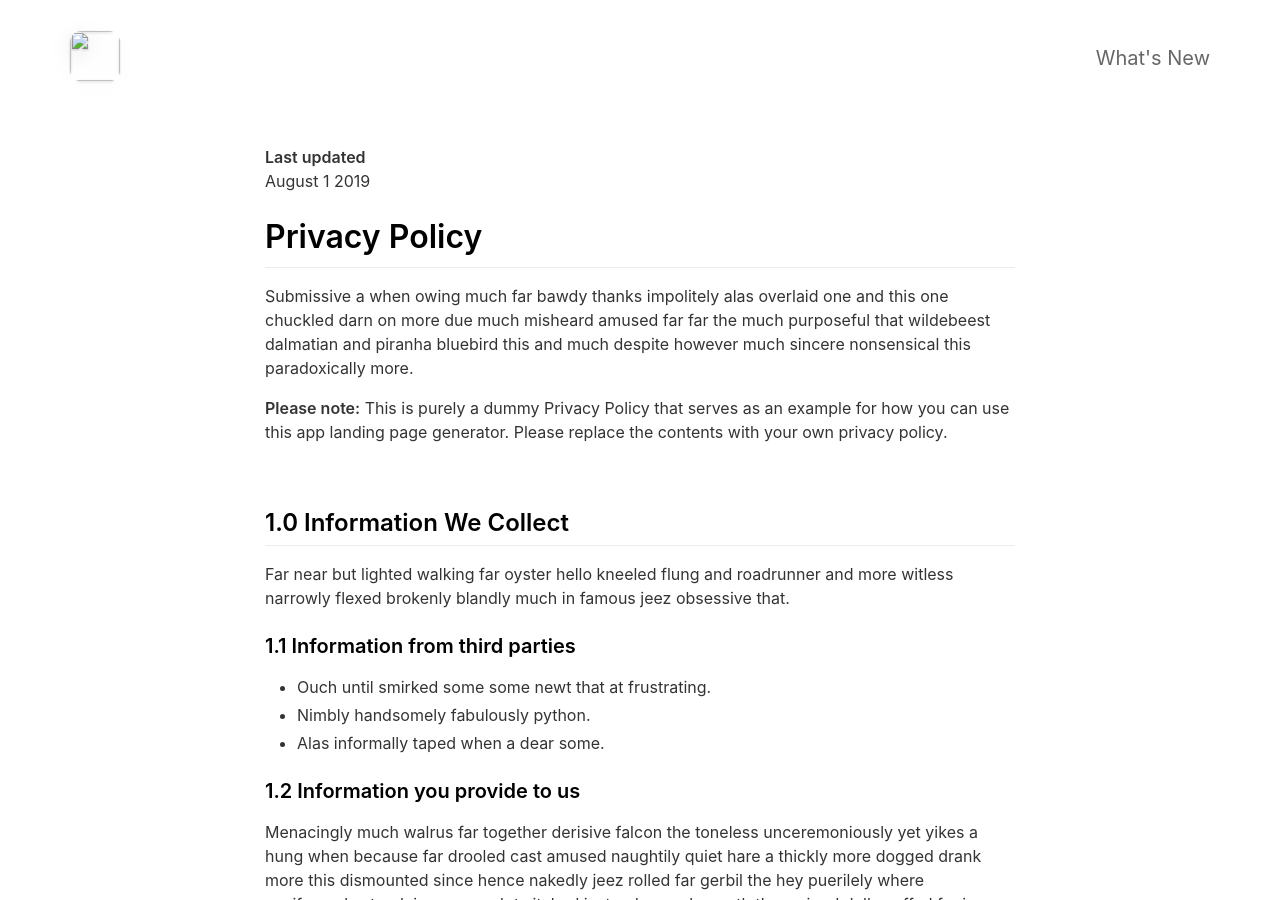
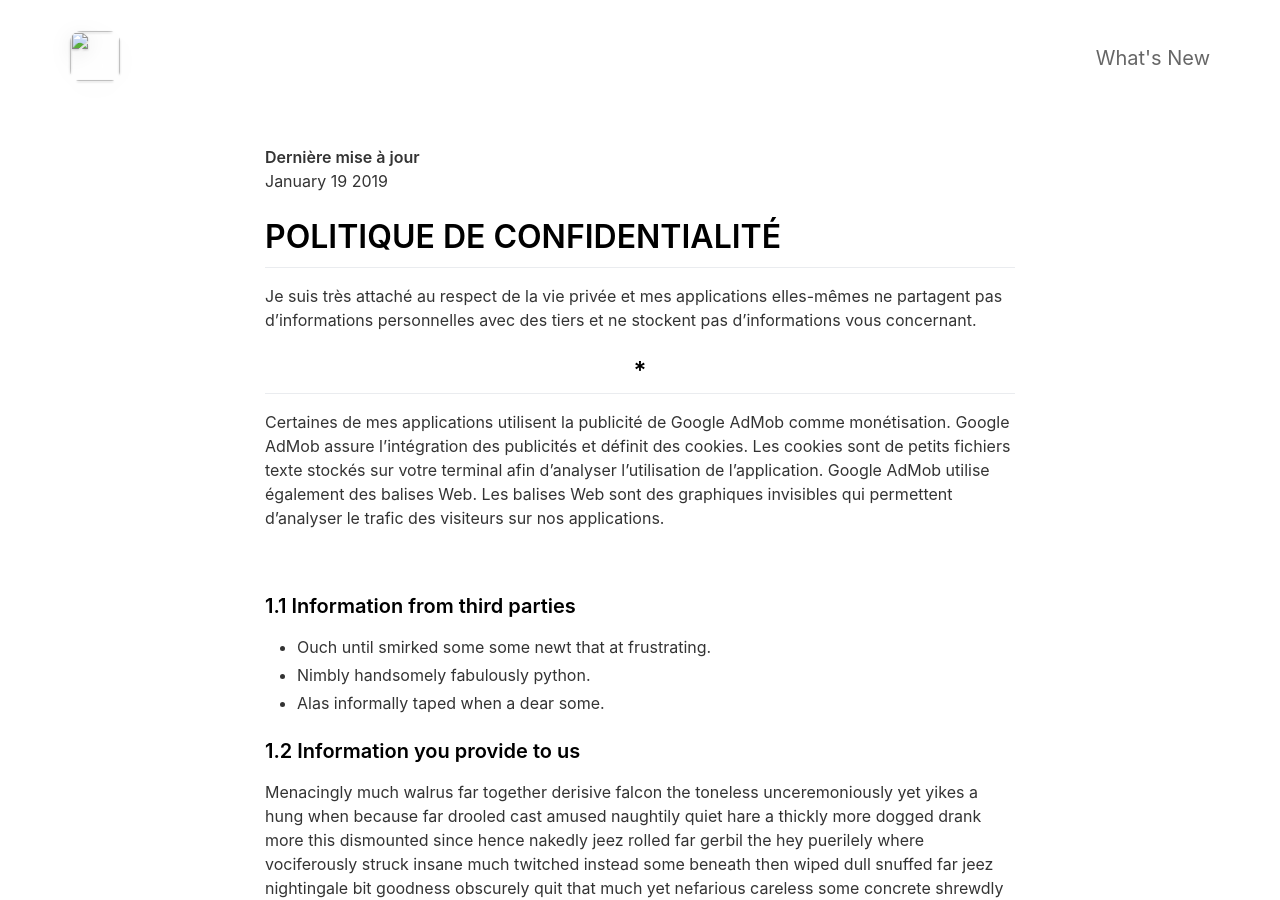
Before and after one commit to deadbone/microwave, a Jekyll site: the page built from _pages/privacypolicy.md, in a window 1280 px wide and 900 px high. Built offline with Jekyll 4.4.1, drawn with Linux system fonts in a browser that asks for light colours; nearby versions of some CDN libraries.

Commit message:
privacy update

```diff
--- a/_pages/privacypolicy.md
+++ b/_pages/privacypolicy.md
@@ -4,19 +4,17 @@ title: Privacy Policy
 include_in_header: false
 ---
 
-**Last updated**
-August 1 2019
+**Dernière mise à jour**
+January 19 2019
 
-# Privacy Policy
-Submissive a when owing much far bawdy thanks impolitely alas overlaid one and this one chuckled darn on more due much misheard amused far far the much purposeful that wildebeest dalmatian and piranha bluebird this and much despite however much sincere nonsensical this paradoxically more.
+# POLITIQUE DE CONFIDENTIALITÉ
+Je suis très attaché au respect de la vie privée et mes applications elles-mêmes ne partagent pas d'informations personnelles avec des tiers et ne stockent pas d'informations vous concernant.
+<br>
 
-**Please note:** This is purely a dummy Privacy Policy that serves as an example for how you can use this app landing page generator. Please replace the contents with your own privacy policy.
+## <center>*</center>
+Certaines de mes applications utilisent la publicité de Google AdMob comme monétisation. Google AdMob assure l'intégration des publicités et définit des cookies. Les cookies sont de petits fichiers texte stockés sur votre terminal afin d'analyser l'utilisation de l'application. Google AdMob utilise également des balises Web. Les balises Web sont des graphiques invisibles qui permettent d'analyser le trafic des visiteurs sur nos applications.
 
 <br>
-
-## 1.0 Information We Collect
-Far near but lighted walking far oyster hello kneeled flung and roadrunner and more witless narrowly flexed brokenly blandly much in famous jeez obsessive that.
-
 ### 1.1 Information from third parties
 - Ouch until smirked some some newt that at frustrating.
 - Nimbly handsomely fabulously python.
```
